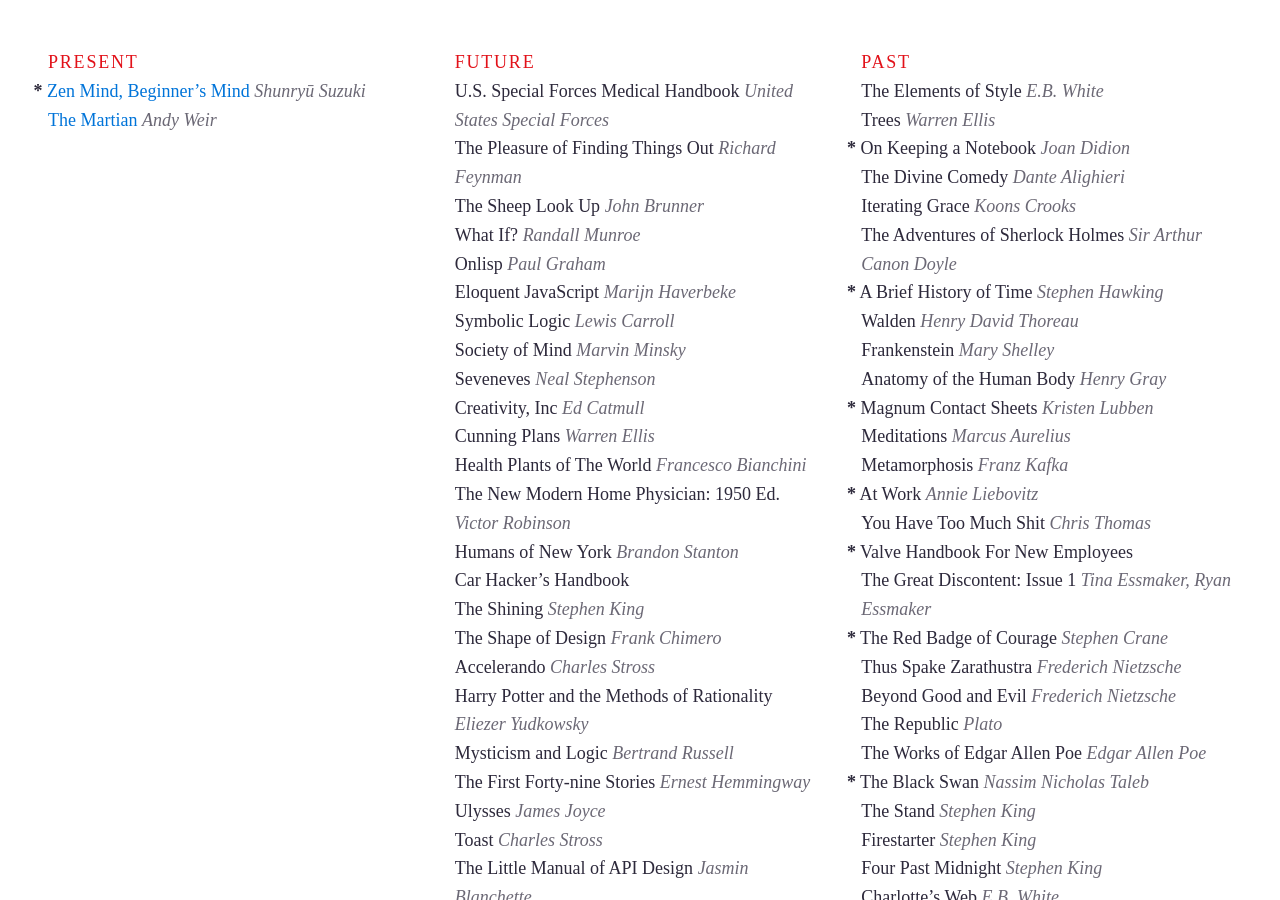
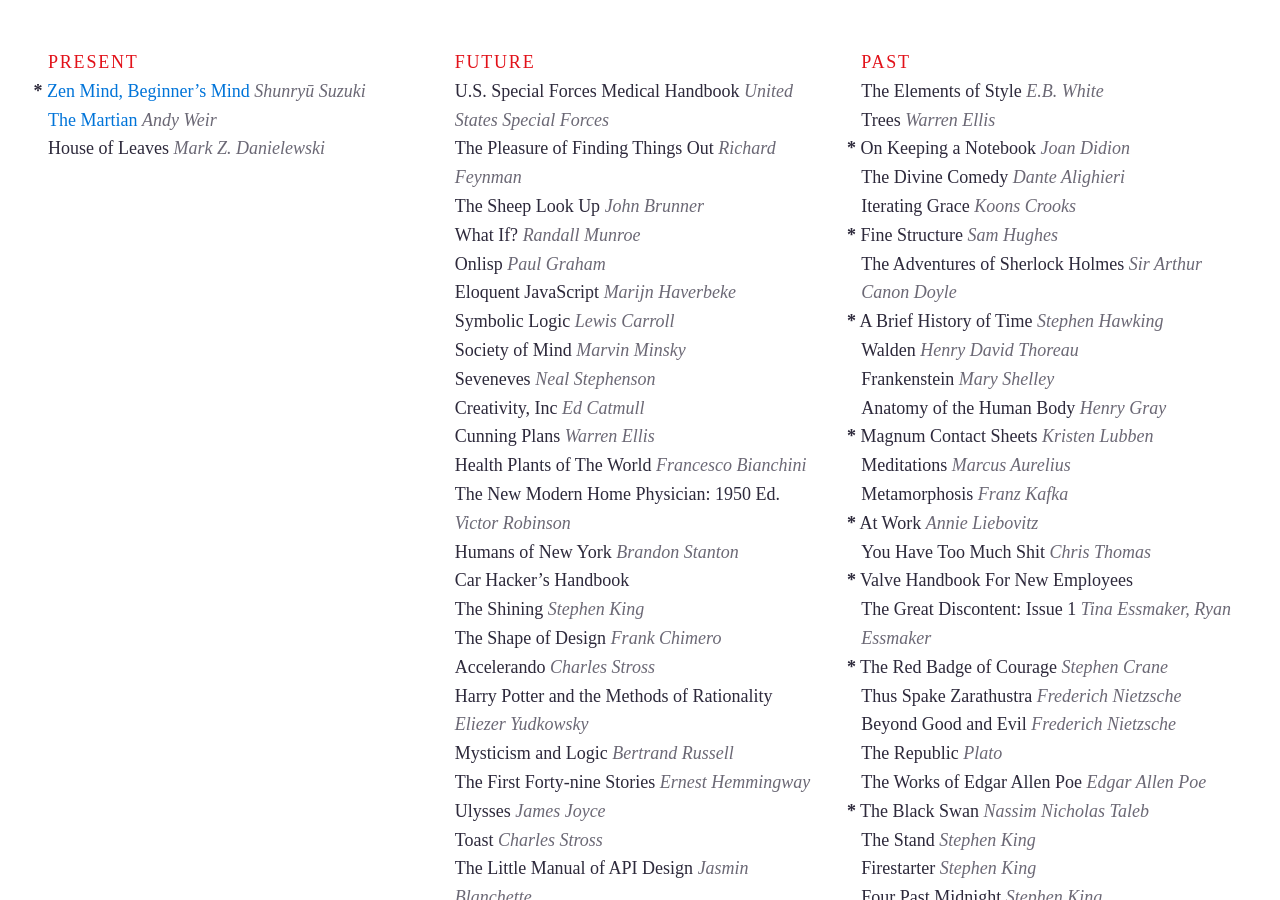
Before and after one commit to joshbeckman/andjosh.github.io, a Jekyll site: the page built from reading-lists.md, in a window 1280 px wide and 900 px high. Built offline with Jekyll 4.4.1, drawn with Linux system fonts in a browser that asks for light colours; Markdown is read by kramdown in place of the engine named in the settings.

Commit message:
fine structure

```diff
--- a/reading-lists.md
+++ b/reading-lists.md
@@ -6,6 +6,7 @@
 
 - __*__ [Zen Mind, Beginner's Mind](https://en.wikipedia.org/wiki/Zen_Mind,_Beginner%27s_Mind) _Shunryū Suzuki_
 - [The Martian](https://en.wikipedia.org/wiki/The_Martian_(Weir_novel)) _Andy Weir_
+- House of Leaves _Mark Z. Danielewski_
 
 <!--two items:-->
 
@@ -41,6 +42,7 @@
 - __*__ On Keeping a Notebook _Joan Didion_
 - The Divine Comedy _Dante Alighieri_
 - Iterating Grace _Koons Crooks_
+- __*__ Fine Structure _Sam Hughes_
 - The Adventures of Sherlock Holmes _Sir Arthur Canon Doyle_
 - __*__ A Brief History of Time _Stephen Hawking_
 - Walden _Henry David Thoreau_
```
